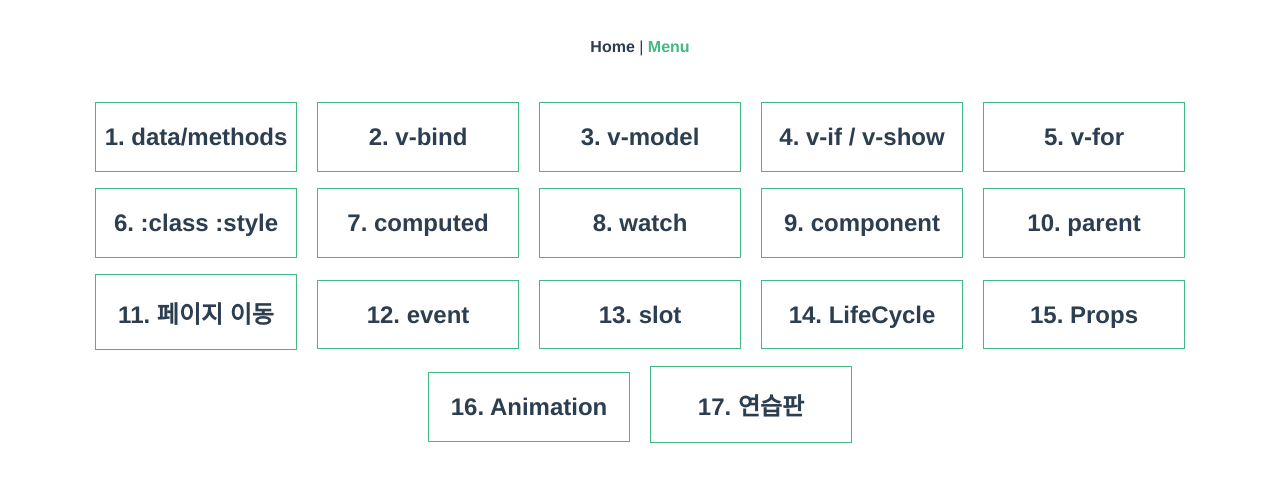
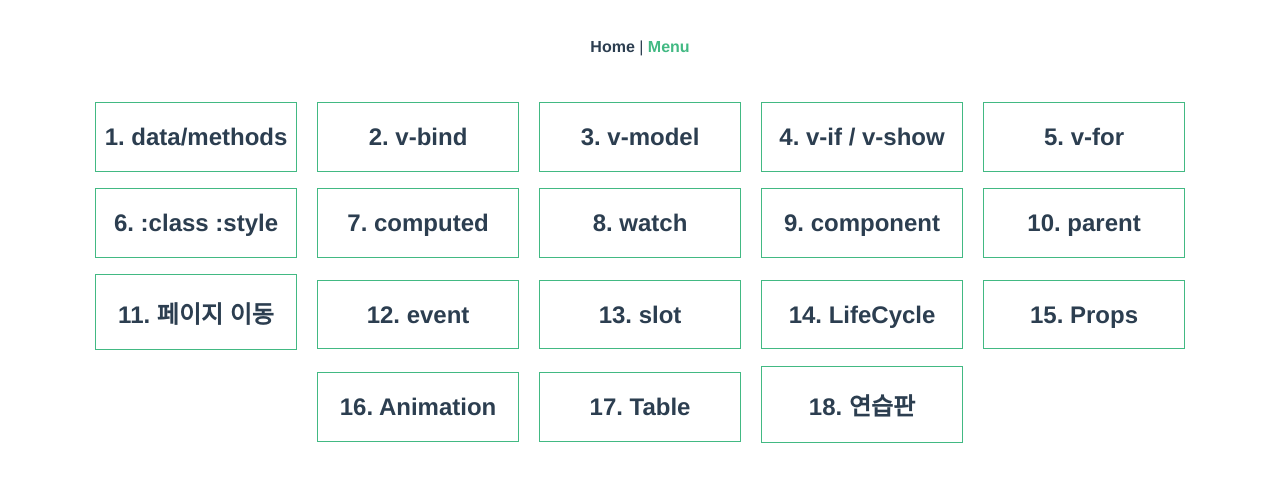
Before and after one commit to kyeongmin21/vueStudy, a Vue app: page /menu in a window 1280 px wide. Shown: the top 482 px of the page. Built offline with nearby package versions, Linux system fonts and the light colour scheme.

Commit message:
table 컴포넌트 추가

```diff
--- a/src/router/index.js
+++ b/src/router/index.js
@@ -105,6 +105,11 @@ const routes = [
     name: 'Board',
     component: () => import(/* webpackChunkName: "board" */ '@/views/Board.vue')
   },
+  {
+    path: '/table',
+    name: 'Table',
+    component: () => import(/* webpackChunkName: "table" */ '@/views/Table.vue')
+  }
 ]
 
 const router = new VueRouter({
--- a/src/views/Menu.vue
+++ b/src/views/Menu.vue
@@ -24,7 +24,8 @@
       </ul>
       <ul class="category">
         <li><h2><router-link to="/animation">16. Animation</router-link></h2></li>
-        <li><h2><router-link to="/board">17. 연습판</router-link></h2></li>
+        <li><h2><router-link to="/table">17. Table</router-link></h2></li>
+        <li><h2><router-link to="/board">18. 연습판</router-link></h2></li>
       </ul>
     </div>
   </div>
--- /dev/null
+++ b/src/views/Table.vue
@@ -0,0 +1,27 @@
+<template>
+  <div>
+
+
+  </div>
+</template>
+
+<script>
+export default {
+  data() {
+    return {
+
+    };
+  },
+  methods: {
+
+  },
+  computed: {
+
+  },
+
+};
+</script>
+
+<style>
+@import "/css/style.css";
+</style>
```
